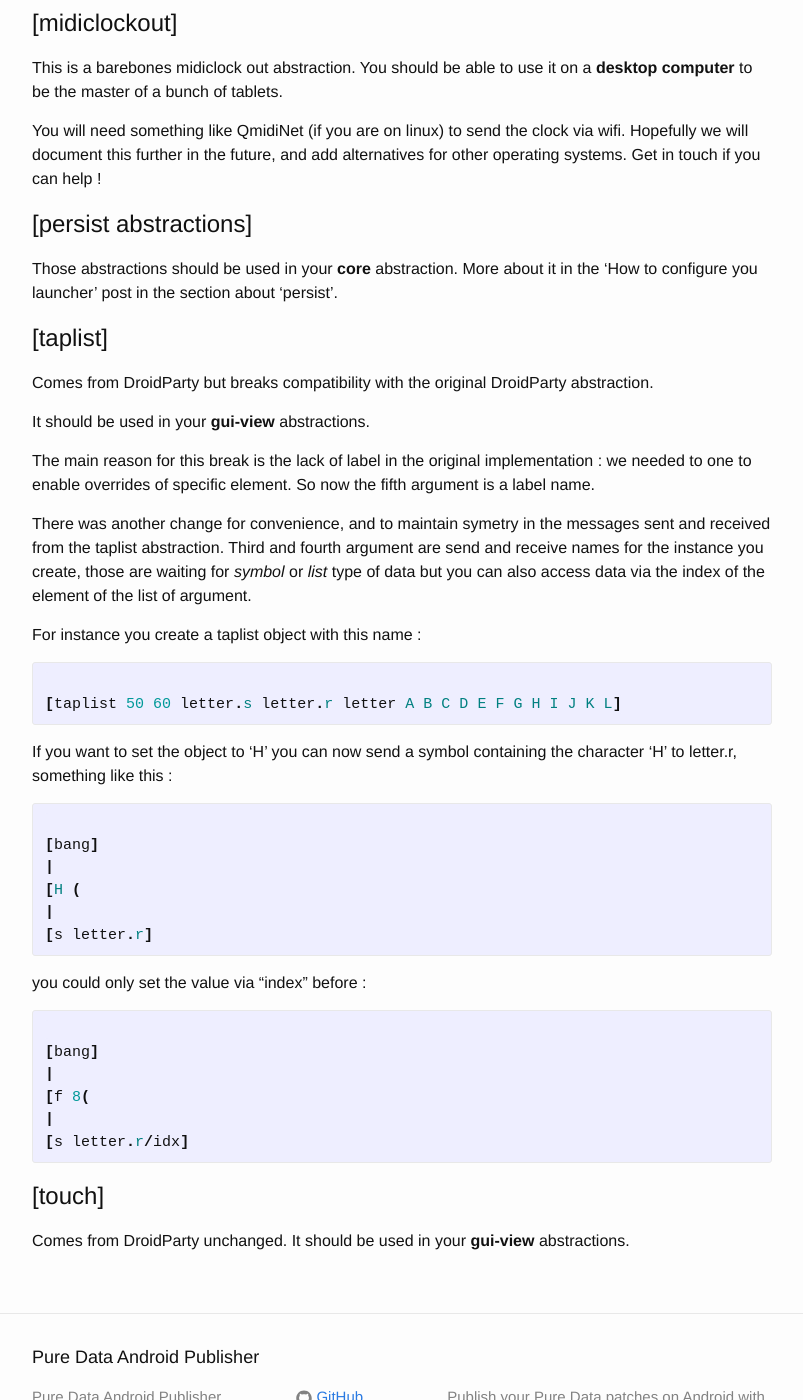
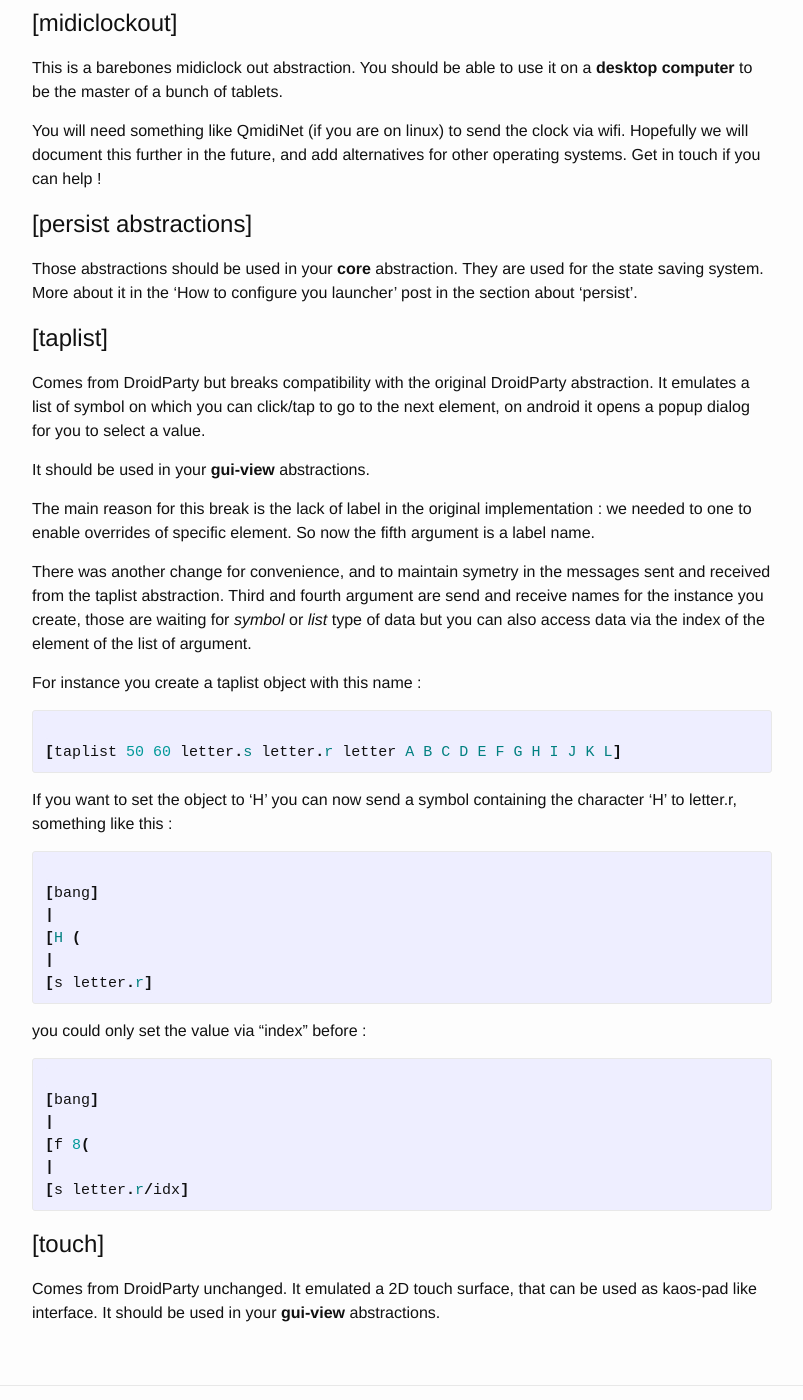
Before and after one commit to b2renger/PdDroidPublisher, a Jekyll site: the page built from _posts/2015-11-04-List_abstractions.md, in a window 1280 px wide and 1400 px high, scrolled down 1709 px. Shown: the whole window, without its empty margins (238-1041 px from the left). Built offline with Jekyll 4.4.1, drawn with Linux system fonts in a browser that asks for light colours.

Commit message:
added details on original droidparty abstractions

```diff
--- a/_posts/2015-11-04-List_abstractions.md
+++ b/_posts/2015-11-04-List_abstractions.md
@@ -53,13 +53,13 @@ You will need something like QmidiNet (if you are on linux) to send the clock vi
 
 # [persist abstractions]
 
-Those abstractions should be used in your **core** abstraction.
+Those abstractions should be used in your **core** abstraction. They are used for the state saving system.
 More about it in the 'How to configure you launcher' post in the section about 'persist'.
 
 
 # [taplist]
 
-Comes from DroidParty but breaks compatibility with the original DroidParty abstraction.
+Comes from DroidParty but breaks compatibility with the original DroidParty abstraction. It emulates a list of symbol on which you can click/tap to go to the next element, on android it opens a popup dialog for you to select a value.
 
 It should be used in your **gui-view** abstractions.
 
@@ -97,5 +97,5 @@ you could only set the value via "index" before :
 
 # [touch]
 
-Comes from DroidParty unchanged.
+Comes from DroidParty unchanged. It emulated a 2D touch surface, that can be used as kaos-pad like interface.
 It should be used in your **gui-view** abstractions.
```
